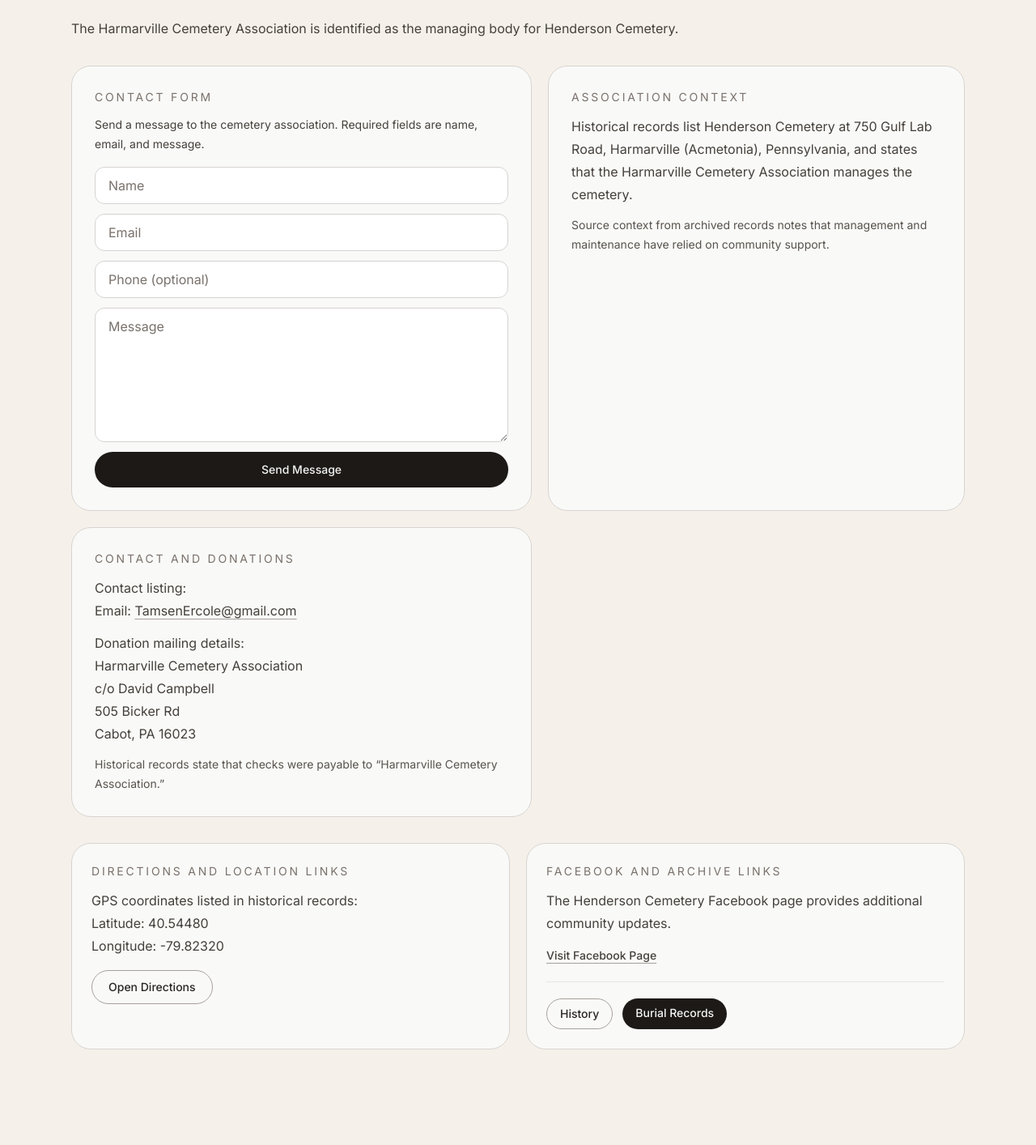
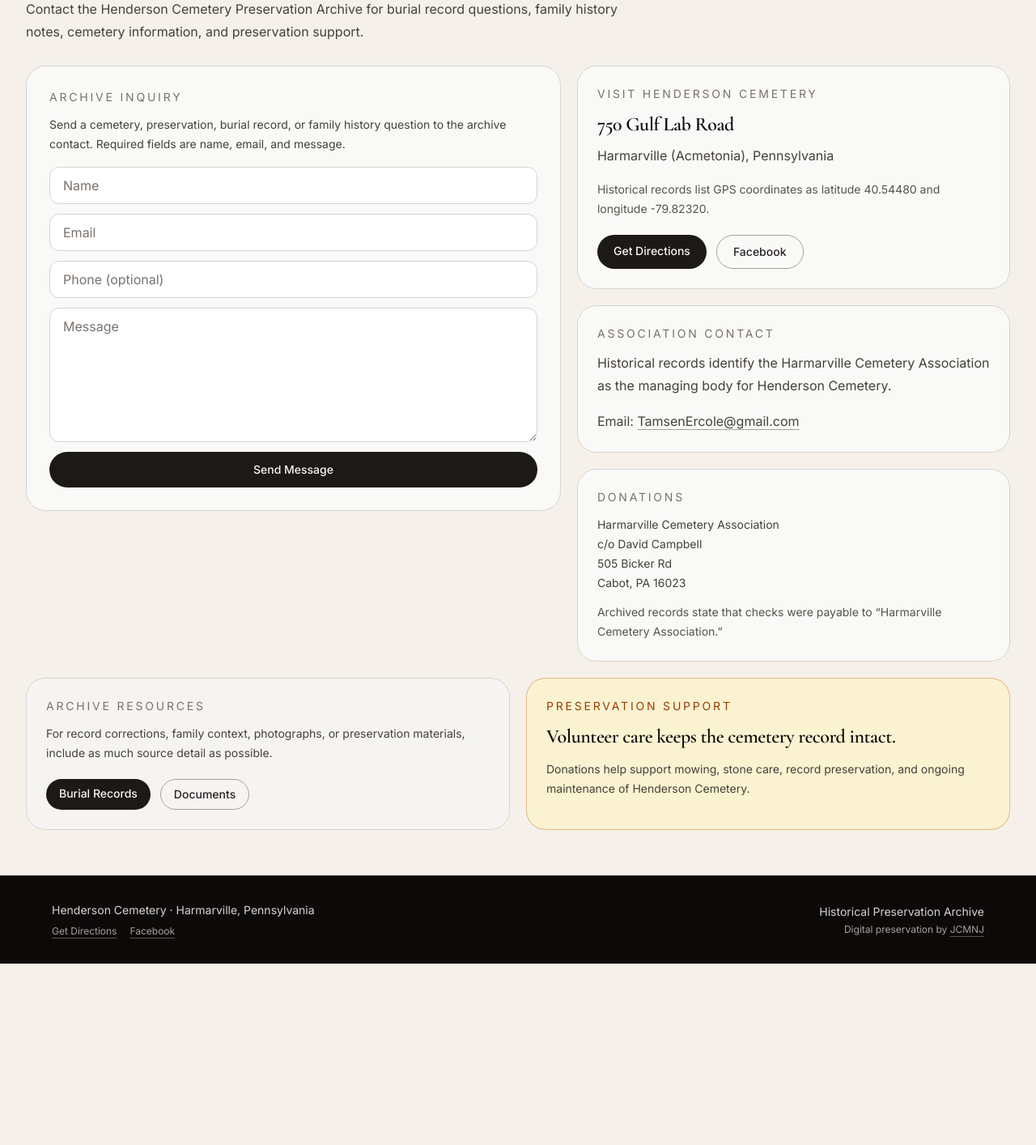
Before and after one commit to jcmnj/henderson-cemetery, a Next.js app: page /contact in a window 1280 px wide. Shown: the part 260-1674 px from the top of the page at 81% size. After the commit the page ends 1450 px from the top, so only its background shows below. Built offline with nearby package versions, Linux system fonts and the light colour scheme.

Commit message:
Refine contact page and external links

```diff
--- a/app/components/contact/ContactForm.tsx
+++ b/app/components/contact/ContactForm.tsx
@@ -50,10 +50,10 @@ export function ContactForm() {
 
   return (
     <article className="card-soft rounded-3xl border border-stone-300 bg-stone-50/90 p-5 sm:p-7">
-      <p className="text-sm uppercase tracking-[0.2em] text-stone-500">Contact Form</p>
+      <p className="text-sm uppercase tracking-[0.2em] text-stone-500">Archive Inquiry</p>
       <p className="mt-3 text-sm leading-6 text-stone-700">
-        Send a message to the cemetery association. Required fields are name, email, and
-        message.
+        Send a cemetery, preservation, burial record, or family history question
+        to the archive contact. Required fields are name, email, and message.
       </p>
 
       <form onSubmit={onSubmit} className="mt-4 grid gap-3">
--- a/app/components/site/SiteFooter.tsx
+++ b/app/components/site/SiteFooter.tsx
@@ -1,10 +1,34 @@
 import Link from "next/link";
+
+const directionsUrl =
+  "https://www.google.com/maps/dir/?api=1&destination=40.54480%2C-79.82320";
+const facebookUrl = "https://www.facebook.com/profile.php?id=100057152182753";
 
 export function SiteFooter() {
   return (
     <footer className="border-t border-stone-800 bg-stone-950 px-5 py-8 text-stone-300 sm:px-6">
-      <div className="mx-auto flex w-full max-w-6xl flex-col gap-3 text-sm md:flex-row md:items-center md:justify-between">
-        <p>Henderson Cemetery · Harmarville, Pennsylvania</p>
+      <div className="mx-auto flex w-full max-w-6xl flex-col gap-4 text-sm md:flex-row md:items-center md:justify-between">
+        <div>
+          <p>Henderson Cemetery · Harmarville, Pennsylvania</p>
+          <div className="mt-2 flex flex-wrap gap-4 text-xs text-stone-400">
+            <a
+              href={directionsUrl}
+              target="_blank"
+              rel="noopener noreferrer"
+              className="underline decoration-stone-600 underline-offset-4 hover:text-stone-200 focus-visible:outline-none focus-visible:ring-2 focus-visible:ring-stone-500"
+            >
+              Get Directions
+            </a>
+            <a
+              href={facebookUrl}
+              target="_blank"
+              rel="noopener noreferrer"
+              className="underline decoration-stone-600 underline-offset-4 hover:text-stone-200 focus-visible:outline-none focus-visible:ring-2 focus-visible:ring-stone-500"
+            >
+              Facebook
+            </a>
+          </div>
+        </div>
         <div className="flex flex-col items-start gap-1 md:items-end">
           <p>Historical Preservation Archive</p>
           <p className="text-xs text-stone-400">
@@ -12,7 +36,7 @@ export function SiteFooter() {
             <Link
               href="https://www.jcmnj.com"
               target="_blank"
-              rel="noreferrer"
+              rel="noopener noreferrer"
               className="underline decoration-stone-600 underline-offset-4 hover:text-stone-200 focus-visible:outline-none focus-visible:ring-2 focus-visible:ring-stone-500"
             >
               JCMNJ
--- a/app/components/site/SiteHeader.tsx
+++ b/app/components/site/SiteHeader.tsx
@@ -12,6 +12,11 @@ const navLinks = [
   { href: "/gallery", label: "Gallery" },
   { href: "/preservation", label: "Preservation" },
   { href: "/contact", label: "Contact" },
+  {
+    href: "https://www.facebook.com/profile.php?id=100057152182753",
+    label: "Facebook",
+    external: true,
+  },
 ];
 
 type SiteHeaderProps = {
@@ -47,7 +52,18 @@ export function SiteHeader({ sticky = false }: SiteHeaderProps) {
           </Link>
 
           <nav className="hidden items-center gap-2 md:flex">
-            {navLinks.map((link) => (
+            {navLinks.map((link) =>
+              link.external ? (
+                <a
+                  key={link.href}
+                  href={link.href}
+                  target="_blank"
+                  rel="noopener noreferrer"
+                  className="link-soft rounded-full px-3 py-2 text-sm text-stone-700 transition hover:bg-stone-200 focus-visible:outline-none focus-visible:ring-2 focus-visible:ring-stone-500"
+                >
+                  {link.label}
+                </a>
+              ) : (
                 <Link
                   key={link.href}
                   href={link.href}
@@ -61,12 +77,24 @@ export function SiteHeader({ sticky = false }: SiteHeaderProps) {
                 >
                   {link.label}
                 </Link>
-            ))}
+              ),
+            )}
           </nav>
         </div>
 
         <nav className="-mx-1 flex gap-2 overflow-x-auto px-1 pb-4 md:hidden">
-          {navLinks.map((link) => (
+          {navLinks.map((link) =>
+            link.external ? (
+              <a
+                key={link.href}
+                href={link.href}
+                target="_blank"
+                rel="noopener noreferrer"
+                className="link-soft shrink-0 rounded-full border border-stone-300 bg-stone-50 px-3 py-2 text-sm text-stone-700 transition focus-visible:outline-none focus-visible:ring-2 focus-visible:ring-stone-500"
+              >
+                {link.label}
+              </a>
+            ) : (
               <Link
                 key={link.href}
                 href={link.href}
@@ -80,7 +108,8 @@ export function SiteHeader({ sticky = false }: SiteHeaderProps) {
               >
                 {link.label}
               </Link>
-          ))}
+            ),
+          )}
         </nav>
       </div>
     </header>
--- a/app/contact/page.tsx
+++ b/app/contact/page.tsx
@@ -3,8 +3,11 @@ import type { Metadata } from "next";
 import { PageHeader } from "@/app/components/site/PageHeader";
 import { SiteFooter } from "@/app/components/site/SiteFooter";
 import { SiteHeader } from "@/app/components/site/SiteHeader";
-import { DonationBanner } from "@/app/components/site/DonationBanner";
 import { ContactForm } from "@/app/components/contact/ContactForm";
+
+const directionsUrl =
+  "https://www.google.com/maps/dir/?api=1&destination=40.54480%2C-79.82320";
+const facebookUrl = "https://www.facebook.com/profile.php?id=100057152182753";
 
 export const metadata: Metadata = {
   title: "Contact",
@@ -28,43 +31,75 @@ export default function ContactPage() {
     <main className="min-h-screen bg-[#f5f1ea] text-stone-900">
       <SiteHeader />
 
-      <section className="section-reveal mx-auto w-full max-w-6xl px-5 py-12 sm:px-6 sm:py-14 lg:py-20">
+      <section className="section-reveal mx-auto w-full max-w-7xl px-5 py-10 sm:px-6 sm:py-12 lg:px-8 lg:py-14">
         <PageHeader
           eyebrow="Correspondence"
           title="Contact"
-          description="The Harmarville Cemetery Association is identified as the managing body for Henderson Cemetery."
+          description="Contact the Henderson Cemetery Preservation Archive for burial record questions, family history notes, cemetery information, and preservation support."
         />
 
-        <div className="mt-8 grid gap-5 lg:grid-cols-[1.05fr_0.95fr]">
+        <div className="mt-7 grid gap-5 lg:grid-cols-[minmax(0,1.05fr)_minmax(340px,0.85fr)] lg:items-start">
           <ContactForm />
 
-          <article className="card-soft rounded-3xl border border-stone-300 bg-stone-50/90 p-5 sm:p-7">
+          <div className="grid gap-5">
+            <article className="card-soft rounded-3xl border border-stone-300 bg-stone-50/90 p-5 sm:p-6">
               <p className="text-sm uppercase tracking-[0.2em] text-stone-500">
-              Association Context
+                Visit Henderson Cemetery
+              </p>
+              <h2 className="mt-3 font-serif text-2xl font-semibold text-stone-950">
+                750 Gulf Lab Road
+              </h2>
+              <p className="mt-2 text-base leading-7 text-stone-700">
+                Harmarville (Acmetonia), Pennsylvania
+              </p>
+              <p className="mt-4 text-sm leading-6 text-stone-600">
+                Historical records list GPS coordinates as latitude 40.54480 and
+                longitude -79.82320.
+              </p>
+              <div className="mt-5 flex flex-wrap gap-3">
+                <a
+                  href={directionsUrl}
+                  target="_blank"
+                  rel="noopener noreferrer"
+                  className="button-soft inline-flex rounded-full bg-stone-900 px-5 py-2.5 text-sm font-medium text-stone-100 hover:bg-stone-700 focus-visible:outline-none focus-visible:ring-2 focus-visible:ring-stone-500"
+                >
+                  Get Directions
+                </a>
+                <a
+                  href={facebookUrl}
+                  target="_blank"
+                  rel="noopener noreferrer"
+                  className="button-soft inline-flex rounded-full border border-stone-400 px-5 py-2.5 text-sm font-medium text-stone-800 hover:bg-stone-200 focus-visible:outline-none focus-visible:ring-2 focus-visible:ring-stone-500"
+                >
+                  Facebook
+                </a>
+              </div>
+            </article>
+
+            <article className="card-soft rounded-3xl border border-stone-300 bg-stone-50/90 p-5 sm:p-6">
+              <p className="text-sm uppercase tracking-[0.2em] text-stone-500">
+                Association Contact
               </p>
               <p className="mt-3 text-base leading-7 text-stone-700">
-              Historical records list Henderson Cemetery at 750 Gulf
-              Lab Road, Harmarville (Acmetonia), Pennsylvania, and states that
-              the Harmarville Cemetery Association manages the cemetery.
+                Historical records identify the Harmarville Cemetery Association
+                as the managing body for Henderson Cemetery.
               </p>
-            <p className="mt-3 text-sm leading-6 text-stone-600">
-              Source context from archived records notes that management and
-              maintenance have relied on community support.
+              <p className="mt-4 text-base leading-7 text-stone-700">
+                Email:{" "}
+                <a
+                  className="underline decoration-stone-400 underline-offset-4 hover:text-stone-950"
+                  href="mailto:TamsenErcole@gmail.com"
+                >
+                  TamsenErcole@gmail.com
+                </a>
               </p>
             </article>
 
-          <article className="card-soft rounded-3xl border border-stone-300 bg-stone-50/90 p-5 sm:p-7">
+            <article className="card-soft rounded-3xl border border-stone-300 bg-stone-50/90 p-5 sm:p-6">
               <p className="text-sm uppercase tracking-[0.2em] text-stone-500">
-              Contact and Donations
+                Donations
               </p>
-            <p className="mt-3 text-base leading-7 text-stone-700">
-              Contact listing:
-              <br />
-              Email: <a className="underline decoration-stone-400 underline-offset-4" href="mailto:TamsenErcole@gmail.com">TamsenErcole@gmail.com</a>
-            </p>
-            <p className="mt-3 text-base leading-7 text-stone-700">
-              Donation mailing details:
-              <br />
+              <p className="mt-3 text-sm leading-6 text-stone-700">
                 Harmarville Cemetery Association
                 <br />
                 c/o David Campbell
@@ -74,70 +109,52 @@ export default function ContactPage() {
                 Cabot, PA 16023
               </p>
               <p className="mt-3 text-sm leading-6 text-stone-600">
-              Historical records state that checks were payable to
+                Archived records state that checks were payable to
                 &ldquo;Harmarville Cemetery Association.&rdquo;
               </p>
             </article>
           </div>
+        </div>
 
-        <div className="mt-8 grid gap-5 md:grid-cols-2">
-          <article className="card-soft rounded-3xl border border-stone-300 bg-stone-50/90 p-5 sm:p-6">
+        <div className="mt-5 grid gap-5 lg:grid-cols-2">
+          <article className="rounded-3xl border border-stone-300 bg-stone-100/80 p-5 sm:p-6">
             <p className="text-sm uppercase tracking-[0.2em] text-stone-500">
-              Directions and Location Links
+              Archive Resources
             </p>
-            <p className="mt-3 text-base leading-7 text-stone-700">
-              GPS coordinates listed in historical records:
-              <br />
-              Latitude: 40.54480
-              <br />
-              Longitude: -79.82320
+            <p className="mt-3 text-sm leading-6 text-stone-700">
+              For record corrections, family context, photographs, or
+              preservation materials, include as much source detail as possible.
             </p>
-            <a
-              href="https://goo.gl/maps/PLBYS9jWf5YGbgAp6"
-              target="_blank"
-              rel="noreferrer"
-              className="button-soft mt-4 inline-flex rounded-full border border-stone-400 px-5 py-2.5 text-sm font-medium text-stone-800 hover:bg-stone-200 focus-visible:outline-none focus-visible:ring-2 focus-visible:ring-stone-500"
-            >
-              Open Directions
-            </a>
-          </article>
-
-          <article className="card-soft rounded-3xl border border-stone-300 bg-stone-50/90 p-5 sm:p-6">
-            <p className="text-sm uppercase tracking-[0.2em] text-stone-500">
-              Facebook and Archive Links
-            </p>
-            <p className="mt-3 text-base leading-7 text-stone-700">
-              The Henderson Cemetery Facebook page provides additional community
-              updates.
-            </p>
-            <a
-              href="https://www.facebook.com/pages/Henderson-Cemetery/219590198058870"
-              target="_blank"
-              rel="noreferrer"
-              className="link-soft mt-4 inline-flex text-sm font-medium text-stone-700 underline decoration-stone-400 underline-offset-4 hover:text-stone-900"
-            >
-              Visit Facebook Page
-            </a>
-
-            <div className="mt-5 border-t border-stone-200 pt-5 flex flex-wrap gap-3">
-              <Link
-                href="/history"
-                className="button-soft rounded-full border border-stone-400 px-4 py-2 text-sm font-medium text-stone-800 hover:bg-stone-200"
-              >
-                History
-              </Link>
+            <div className="mt-5 flex flex-wrap gap-3">
               <Link
                 href="/burial-records"
                 className="button-soft rounded-full bg-stone-900 px-4 py-2 text-sm font-medium text-stone-100 hover:bg-stone-700"
               >
                 Burial Records
               </Link>
+              <Link
+                href="/documents"
+                className="button-soft rounded-full border border-stone-400 px-4 py-2 text-sm font-medium text-stone-800 hover:bg-stone-200"
+              >
+                Documents
+              </Link>
             </div>
+          </article>
+
+          <article className="rounded-3xl border border-amber-700/35 bg-amber-100/70 p-5 sm:p-6">
+            <p className="text-sm uppercase tracking-[0.2em] text-amber-800">
+              Preservation Support
+            </p>
+            <h2 className="mt-3 font-serif text-2xl font-semibold text-stone-950">
+              Volunteer care keeps the cemetery record intact.
+            </h2>
+            <p className="mt-3 text-sm leading-6 text-stone-700">
+              Donations help support mowing, stone care, record preservation,
+              and ongoing maintenance of Henderson Cemetery.
+            </p>
           </article>
         </div>
       </section>
-
-      <DonationBanner />
 
       <SiteFooter />
     </main>
--- a/app/page.tsx
+++ b/app/page.tsx
@@ -5,6 +5,10 @@ import { SiteHeader } from "@/app/components/site/SiteHeader";
 import { DonationBanner } from "@/app/components/site/DonationBanner";
 import { GalleryHighlights } from "@/components/gallery/GalleryHighlights";
 import { getGalleryImages } from "@/lib/gallery";
+
+const directionsUrl =
+  "https://www.google.com/maps/dir/?api=1&destination=40.54480%2C-79.82320";
+const facebookUrl = "https://www.facebook.com/profile.php?id=100057152182753";
 
 export const metadata: Metadata = {
   title: "Home",
@@ -417,6 +421,24 @@ export default async function HomePage() {
                 Records and genealogy inquiries are welcome through the contact
                 page.
               </p>
+              <div className="mt-5 flex flex-wrap gap-3">
+                <a
+                  href={directionsUrl}
+                  target="_blank"
+                  rel="noopener noreferrer"
+                  className="button-soft inline-flex rounded-full border border-stone-400 px-5 py-2.5 text-sm font-medium text-stone-800 hover:bg-stone-200"
+                >
+                  Get Directions
+                </a>
+                <a
+                  href={facebookUrl}
+                  target="_blank"
+                  rel="noopener noreferrer"
+                  className="button-soft inline-flex rounded-full border border-stone-400 px-5 py-2.5 text-sm font-medium text-stone-800 hover:bg-stone-200"
+                >
+                  Facebook
+                </a>
+              </div>
             </div>
           </div>
         </div>
```
Lines whose indentation alone changed are shown as unchanged.
